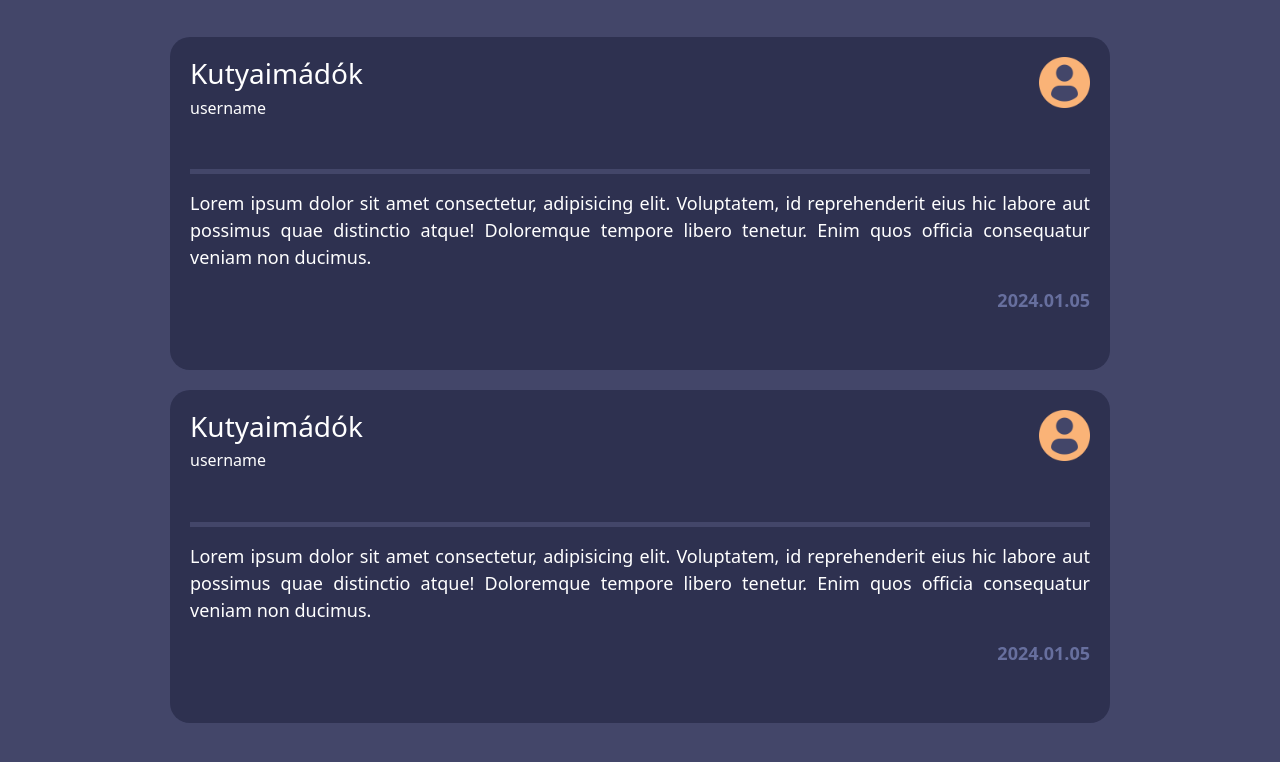
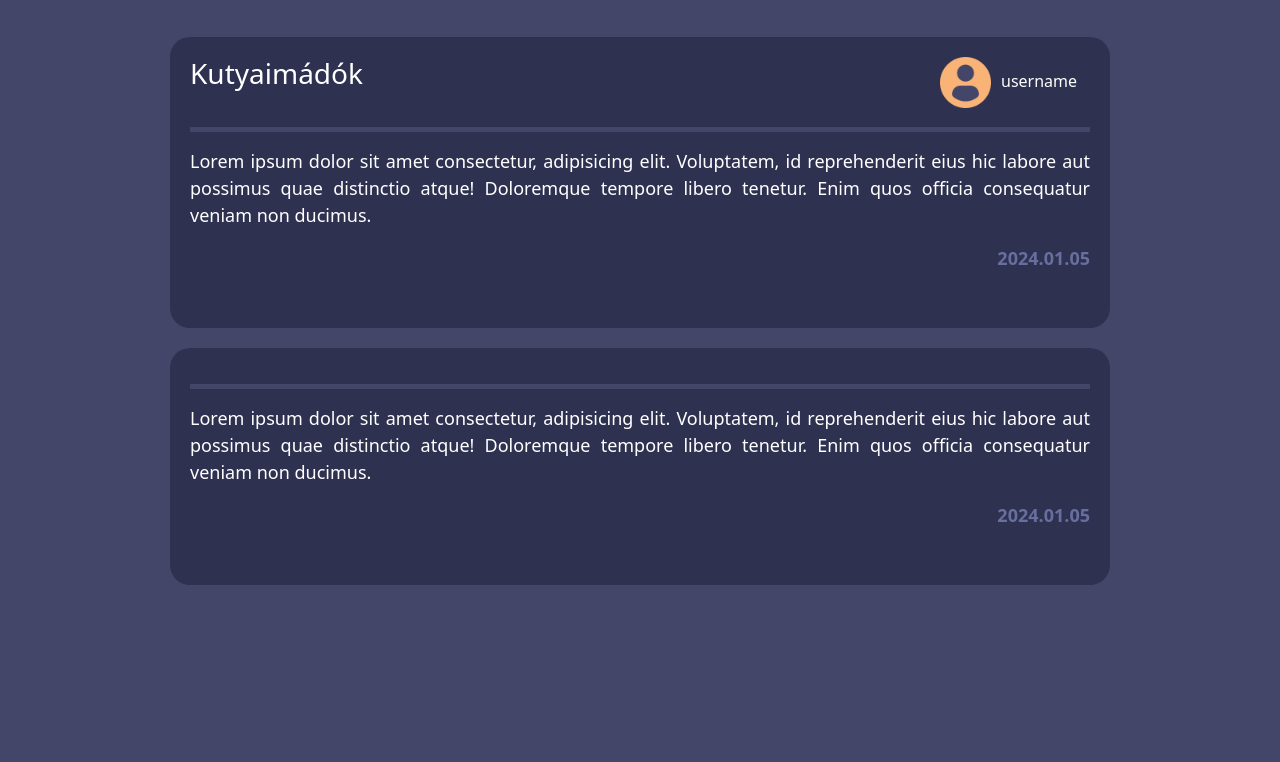
Before and after one commit to kecskeszsoltistvan/ForumProjekt, a plain HTML site: page forum.html in a window 1280 px wide. Shown: the part 156-918 px from the top of the page. After the commit the page ends 801 px from the top, so only its background shows below. Drawn offline with Linux system fonts and the light colour scheme.

Commit message:
Fórum oldal folytatása

```diff
--- a/Assets/css/style.css
+++ b/Assets/css/style.css
@@ -90,12 +90,23 @@ h1{
     float: right;
 }
 
+.cim{
+    float: left;
+}
+
+.user{
+    float: right;
+    display: flex;
+    flex-direction: row;
+    max-width: 800px;
+    min-width: 150px;
+}
+
 .name{
-
+    margin: 15px 10px 10px 10px;
 }
 
 .profil{
     height: 51px;
     width: 51px;
-    float: right;
 }
--- a/forum.html
+++ b/forum.html
@@ -34,13 +34,17 @@
     <h1>Összes kategória</h1>
     <main ng-wiev class="content">
         <div class="kategoriak">
-            <h3>Kutyaimádók <img class="profil" src="icons/profile-user.png"> <h6 class="name">username</h6> <img class="kedvenc" src=""></h3>
+            <h3 class="cim">Kutyaimádók</h3>
+            <div class="user">
+                <img class="profil" src="icons/profile-user.png"><h6 class="name">username</h6><img class="kedvenc" src="">
+            </div>
+            <br>
+            <br>
             <hr>
             <p>Lorem ipsum dolor sit amet consectetur, adipisicing elit. Voluptatem, id reprehenderit eius hic labore aut possimus quae distinctio atque! Doloremque tempore libero tenetur. Enim quos officia consequatur veniam non ducimus.</p>
             <p class="datum"><strong>2024.01.05</strong></p>
         </div>
         <div class="kategoriak">
-            <h3>Kutyaimádók <img class="profil" src="icons/profile-user.png"> <h6 class="name">username</h6> <img class="kedvenc" src=""></h3>
             <hr>
             <p>Lorem ipsum dolor sit amet consectetur, adipisicing elit. Voluptatem, id reprehenderit eius hic labore aut possimus quae distinctio atque! Doloremque tempore libero tenetur. Enim quos officia consequatur veniam non ducimus.</p>
             <p class="datum"><strong>2024.01.05</strong></p>
```
